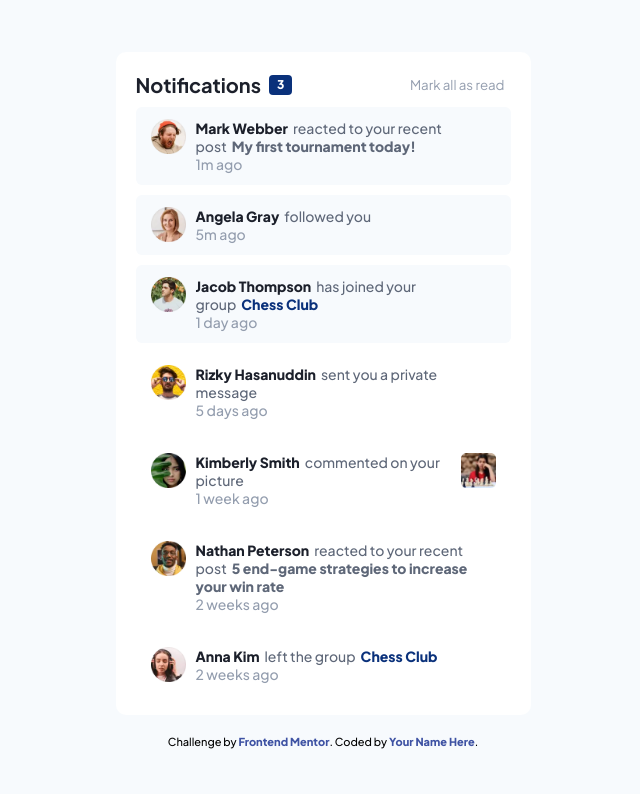
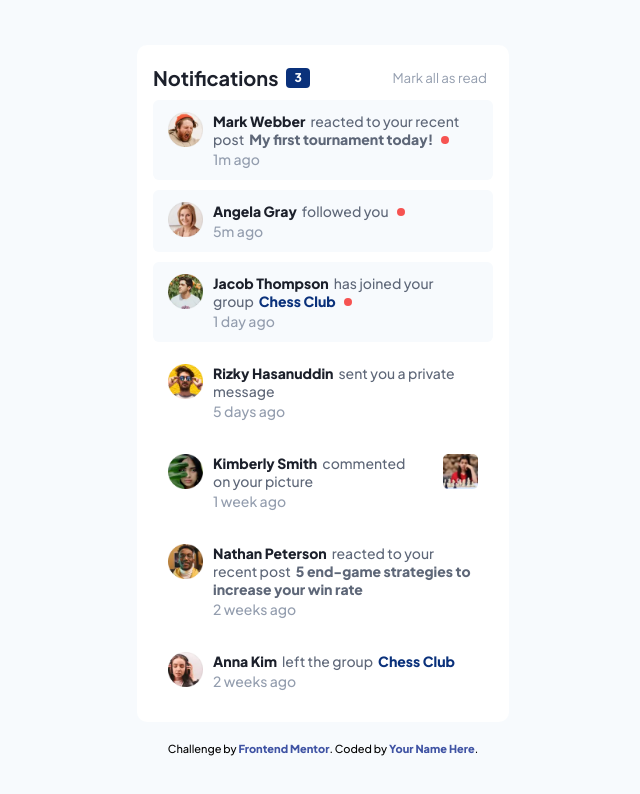
Before and after one commit to helihard/social-media-notifications, a React (Vite) app: page / in a window 1280 px wide. Shown: the top 794 px of the page, without its empty margins (317-957 px from the left). Built offline with nearby package versions, Linux system fonts and the light colour scheme.

Commit message:
add unread dot

```diff
--- a/package.json
+++ b/package.json
@@ -10,6 +10,11 @@
     "preview": "vite preview"
   },
   "dependencies": {
+    "@fortawesome/fontawesome-svg-core": "^6.6.0",
+    "@fortawesome/free-brands-svg-icons": "^6.6.0",
+    "@fortawesome/free-regular-svg-icons": "^6.6.0",
+    "@fortawesome/free-solid-svg-icons": "^6.6.0",
+    "@fortawesome/react-fontawesome": "^0.2.2",
     "react": "^18.3.1",
     "react-dom": "^18.3.1"
   },
--- a/src/components/MainContainer.jsx
+++ b/src/components/MainContainer.jsx
@@ -1,4 +1,6 @@
 import { useState } from "react";
+import { FontAwesomeIcon } from '@fortawesome/react-fontawesome'
+import { faCircle } from '@fortawesome/free-solid-svg-icons'
 
 import avatarAngelaGray from "../assets/images/avatar-angela-gray.webp";
 import avatarAnnaKim from "../assets/images/avatar-anna-kim.webp";
@@ -76,11 +78,13 @@
     name: "Anna Kim",
     action: "left the group",
     linkedContent: { type: "group", title: "Chess Club" },
+    image: null,
     message: null,
     isUnread: false,
     timeSinceAction: "2 weeks ago"
   }
   ]);
+
   const [openNotificationIndexes, setOpenNotificationIndexes] = useState([]);
 
   const markAllAsRead = () => {
@@ -138,7 +142,8 @@
                 <div>
                   <span className="name">{notification.name}</span>
                   <span className="action">{notification.action}</span>
-                  <span className="linked-content">{renderLinkedContent(notification.linkedContent)}</span>
+                  {notification.linkedContent && (<span className="linked-content">{renderLinkedContent(notification.linkedContent)}</span>)}
+                  {notification.isUnread && (<span className="unread-dot"><FontAwesomeIcon icon={faCircle} /></span>)}
                 </div>
                 <div className="time-since-action">{notification.timeSinceAction}</div>
                 {notification.image && (<img src={notification.image.src} alt={notification.image.alt} className="thumbnail" />)}
--- a/src/index.css
+++ b/src/index.css
@@ -25,9 +25,9 @@
 
 #main-container {
   background-color: var(--white);
-  width: 375px;
+  width: 340px;
   border-radius: 10px;
-  padding: 20px;
+  padding: 20px 16px;
   display: flex;
   flex-direction: column;
   gap: 10px;
@@ -112,7 +112,7 @@
 
 .thumbnail {
   grid-column: 3;
-  margin-left: 10px;
+  margin-left: 18px;
 }
 
 .name {
@@ -130,8 +130,17 @@
   margin-left: 5px;
 }
 
+.unread-dot {
+  color: var(--red);
+  font-size: 8px;
+  margin-left: 8px;
+  position: relative;
+  bottom: 2px;
+}
+
 .time-since-action {
   color: var(--grayishblue);
+  padding-top: 2px;
 }
 
 a:link,
```
Also changed, not shown: 1 other file (tests, documents, lock files or other folders).
